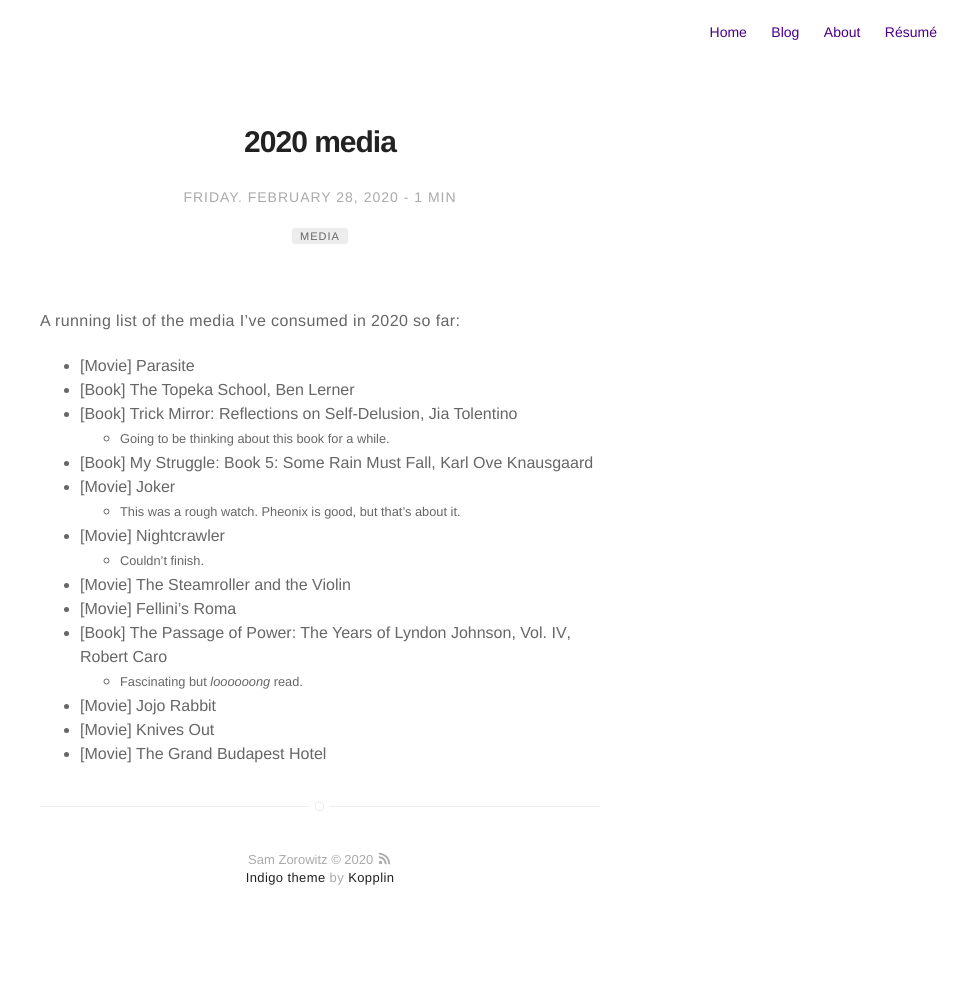
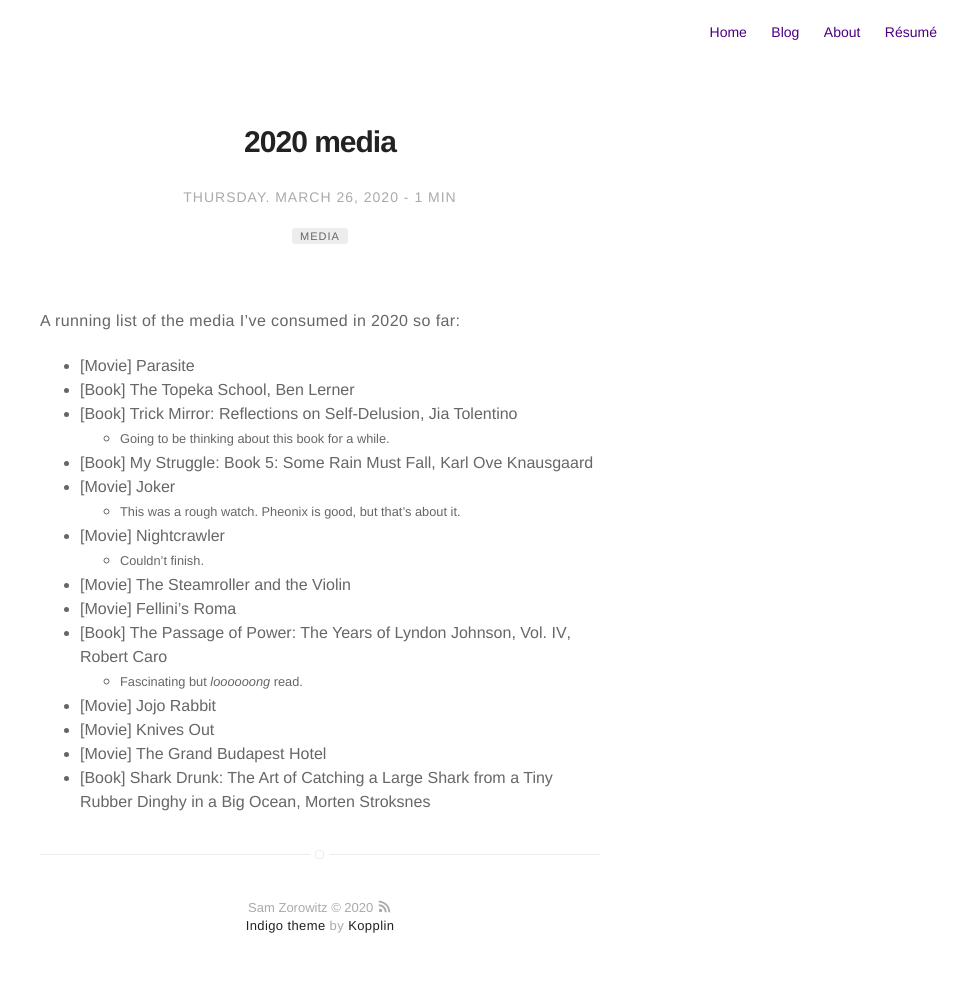
Before and after one commit to szorowi1/szorowi1.github.io, a Jekyll site: the page built from _posts/2020-01-01-media.md, in a window 1280 px wide. Shown: the whole page, without its empty margins (320-1280 px from the left). Built offline with Jekyll 4.4.1, drawn with Linux system fonts in a browser that asks for light colours; before the commit the page ends 949 px from its top, so only the background shows below that.

Commit message:
Update 2020-01-01-media.md

```diff
--- a/_posts/2020-01-01-media.md
+++ b/_posts/2020-01-01-media.md
@@ -1,7 +1,7 @@
 ---
 title: "2020 media"
 layout: post
-date: 2020-02-28 00:00
+date: 2020-03-26 00:00
 tag:
   - media
 headerImage: false
@@ -30,3 +30,4 @@ A running list of the media I've consumed in 2020 so far:
 - [Movie] <b>Jojo Rabbit</b>
 - [Movie] <b>Knives Out</b>
 - [Movie] <b>The Grand Budapest Hotel</b>
+- [Book] <b>Shark Drunk: The Art of Catching a Large Shark from a Tiny Rubber Dinghy in a Big Ocean</b>, Morten Stroksnes
```
